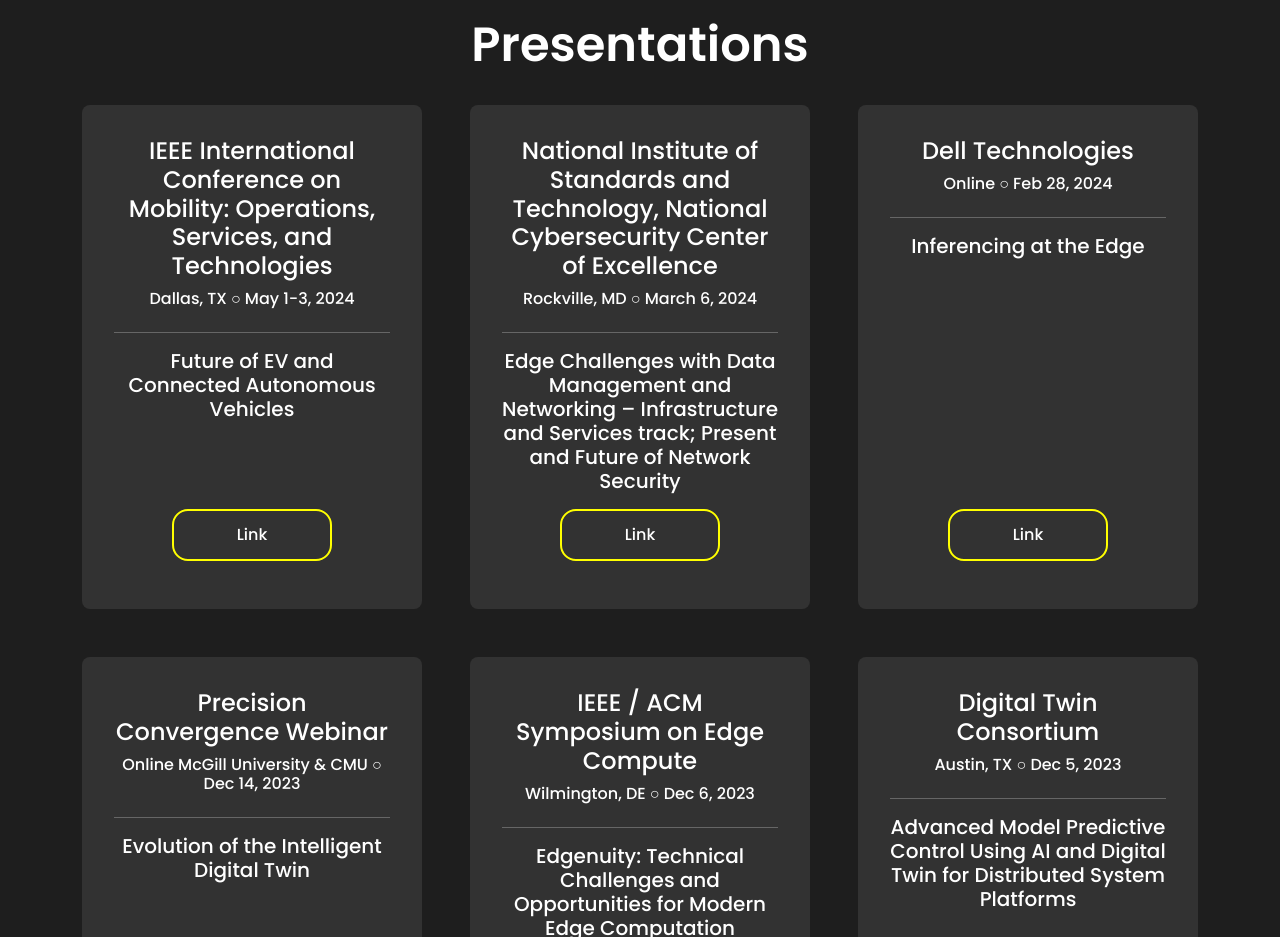
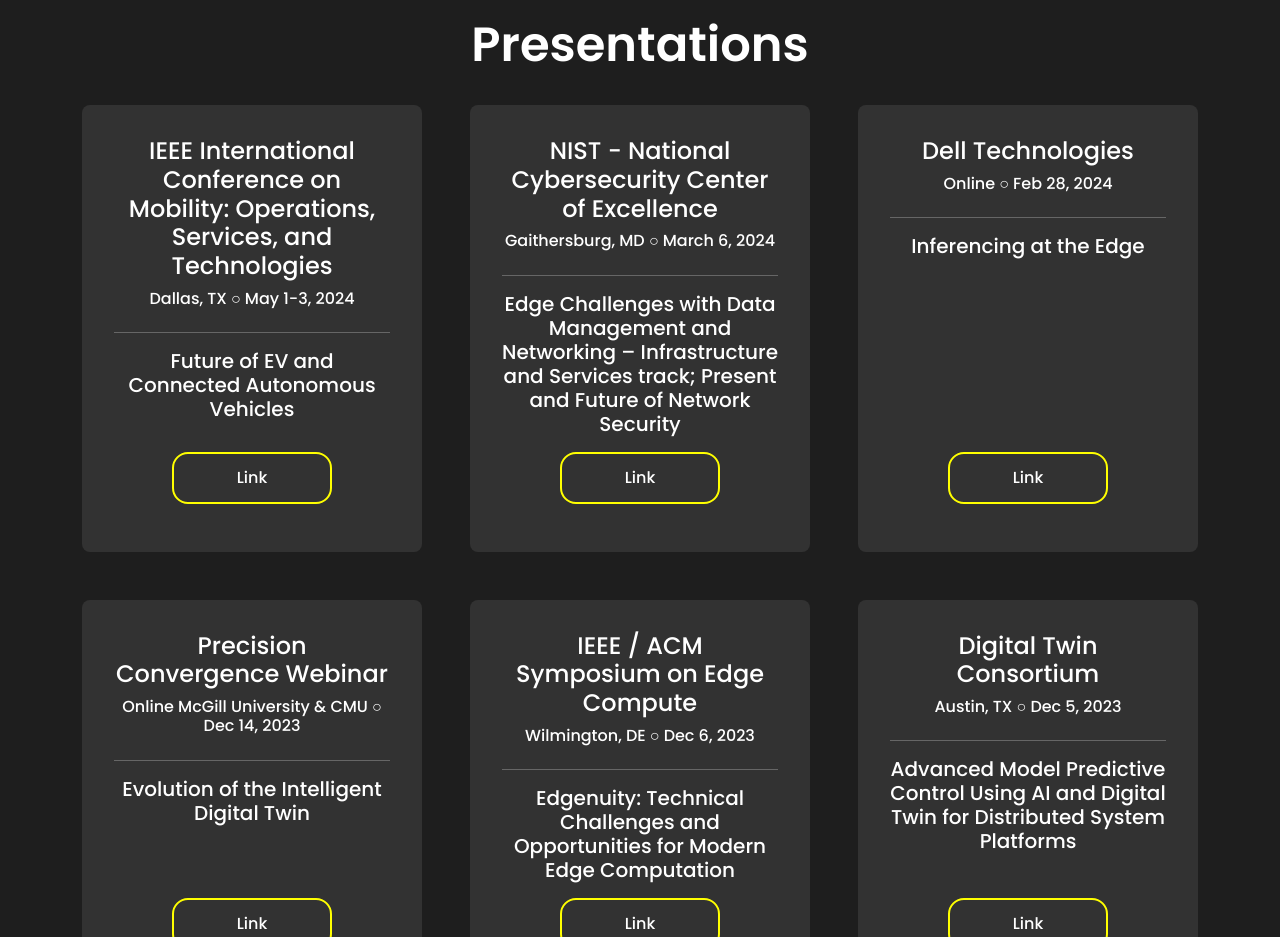
Before and after one commit to nicolewhitee/jw-portfolio, a React (Create React App) app: page / in a window 1280 px wide. Shown: the part 5060-5997 px from the top of the page. Built offline with nearby package versions, Linux system fonts and the light colour scheme.

Commit message:
Update presentation location

```diff
--- a/src/components/Presentations/presentationsArray.js
+++ b/src/components/Presentations/presentationsArray.js
@@ -7,8 +7,8 @@
         link: 'https://ieeemobility.org/MOST2024/'
     },
     {
-        event: 'National Institute of Standards and Technology, National Cybersecurity Center of Excellence',
-        location: 'Rockville, MD',
+        event: 'NIST - National Cybersecurity Center of Excellence',
+        location: 'Gaithersburg, MD',
         title: 'Edge Challenges with Data Management and Networking – Infrastructure and Services track; Present and Future of Network Security',
         date: 'March 6, 2024',
         link: 'https://www.nist.gov/news-events/events/ndncomm2024#:~:text=The%202024%20Named%20Data%20Networking,and%20calls%20for%20your%20contributions'
```
